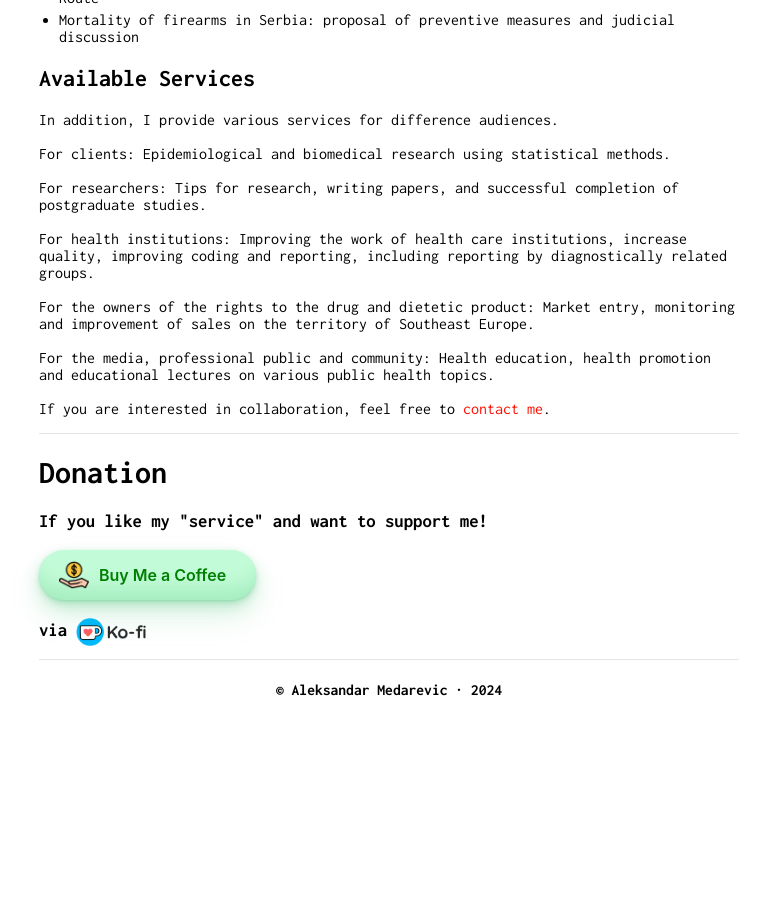
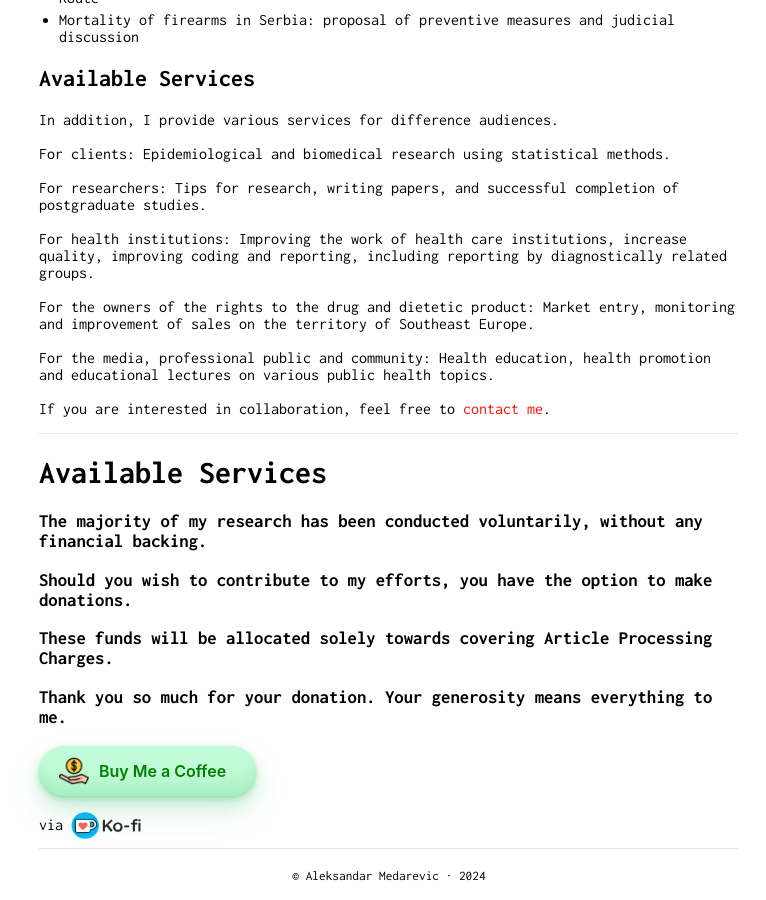
Before and after one commit to AleksandarMedarevic/personal_web_site, a Jekyll site: the page built from index.md, in a window 1280 px wide and 900 px high, scrolled down 2809 px. Shown: the whole window, without its empty margins (251-1017 px from the left). Built offline with Jekyll 4.4.1, drawn with Linux system fonts in a browser that asks for light colours; comment, search, counter and statistics services are not loaded; our own code applies the rules of GitHub Pages for plain Markdown files; before the commit the page ends 3528 px from its top, so only the background shows below that.

```diff
--- a/_includes/button.html
+++ b/_includes/button.html
@@ -42,9 +42,12 @@
 </style>
 <!-- HTML !-->
 <hr>
-<h1>Donation</h1>
+<h1>Available Services</h1>
 
-<h3>If you like my "service" and want to support me!</p>
+<h3>The majority of my research has been conducted voluntarily, without any financial backing.</h3>
+<h3>Should you wish to contribute to my efforts, you have the option to make donations.</h3>
+<h3>These funds will be allocated solely towards covering Article Processing Charges.</h3>
+<h3>Thank you so much for your donation. Your generosity means everything to me.</h3>
 
 <a target="_blank" href="https://ko-fi.com/aleksandar8232"><button  class="button-1" role="button"><img class="icon" src="543530.png" alt="icon"><span class="icon-text">Buy Me a Coffee</span></button></a>
 <br>
--- a/_layouts/default.html
+++ b/_layouts/default.html
@@ -1,9 +1,7 @@
 <!DOCTYPE html>
 <html lang="en">
 <head>
-    <script src="https://cdn.jsdelivr.net/npm/darkreader@4.9.44/darkreader.js"></script>
-<link rel="stylesheet" href="https://cdnjs.cloudflare.com/ajax/libs/font-awesome/5.15.1/css/all.min.css">
-    <title>{% if page.title %}{{ page.title }}{% else %}{{ site.title }}{% endif %}</title>
+    <title>{{ site.title }} | {{ page.title }}</title>
 
     <meta charset="utf-8">
     <meta name="viewport" content="width=device-width, initial-scale=1">
@@ -76,8 +74,6 @@
                 {% endfor %}
             </ul>
         </div>
-        <script src="https://cdn.jsdelivr.net/npm/darkreader@4.9.44/darkreader.js"></script>
-<link rel="stylesheet" href="https://cdnjs.cloudflare.com/ajax/libs/font-awesome/5.15.1/css/all.min.css">
         <div style="clear:both"></div>
         <hr>
         {% if page.is_contact == true %}
@@ -107,51 +103,7 @@
           })(window,document,'script','//www.google-analytics.com/analytics.js','ga');
           ga('create', '{{ site.tracking_id }}', 'auto');
           ga('send', 'pageview');
-
-
-          document.getElementsByClassName('dark-mode-button')[0].onclick = function() {
-    darkmode()
-}
-function darkmode() {
-  let enabled = localStorage.getItem('dark-mode');
-  const iconDark = document.getElementById('icon-dark');
-  const iconLight = document.getElementById('icon-light');
-
-  if (enabled === null) {
-    if (window.matchMedia && window.matchMedia('(prefers-color-scheme: dark)').matches) {
-        enable();
-    }
-  } else if (enabled === 'true') {
-    enable();
-  }
-
-  if (localStorage.getItem('dark-mode') === 'false') {
-      enable();
-  } else {
-      disable();
-  }
-
-  // Toggle icons
-  if (localStorage.getItem('dark-mode') === 'true') {
-    iconDark.style.display = 'none';
-    iconLight.style.display = 'inline';
-  } else {
-    iconDark.style.display = 'inline';
-    iconLight.style.display = 'none';
-  }
-}
-function enable()  {
-  DarkReader.setFetchMethod(window.fetch)
-  DarkReader.enable();
-  localStorage.setItem('dark-mode', 'true');
-}
-
-function disable() {
-  DarkReader.disable();
-  localStorage.setItem('dark-mode', 'false');
-}
         </script>
-
     {% endif %}
 </body>
 <footer>
--- a/_sass/vars.scss
+++ b/_sass/vars.scss
@@ -12,3 +12,20 @@ $image-size: 85px;
 $max-width: 700px;
 $med-width: 600px;
 $small-width: 480px;
+
+$white: #fff;
+$white-025: #393939;
+$white-050: #3d3d3d;
+$white-075: #404345;
+$white-100: #4a4e51;
+$white-150: #555a5e;
+$white-200: #697075;
+$white-300: #7d848d;
+$white-350: #959ca3;
+$white-400: #9fa6ad;
+$white-500: #acb2b8;
+$white-600: #c4c8cc;
+$white-700: #cfd2d6;
+$white-750: #dadee0;
+$white-800: #e7e8eb;
+$white-900: #f2f2f3;
```
Also changed, not shown: contact.md (+1 -0 lines), index.md (+1 -0 lines), publications.md (+1 -0 lines).
